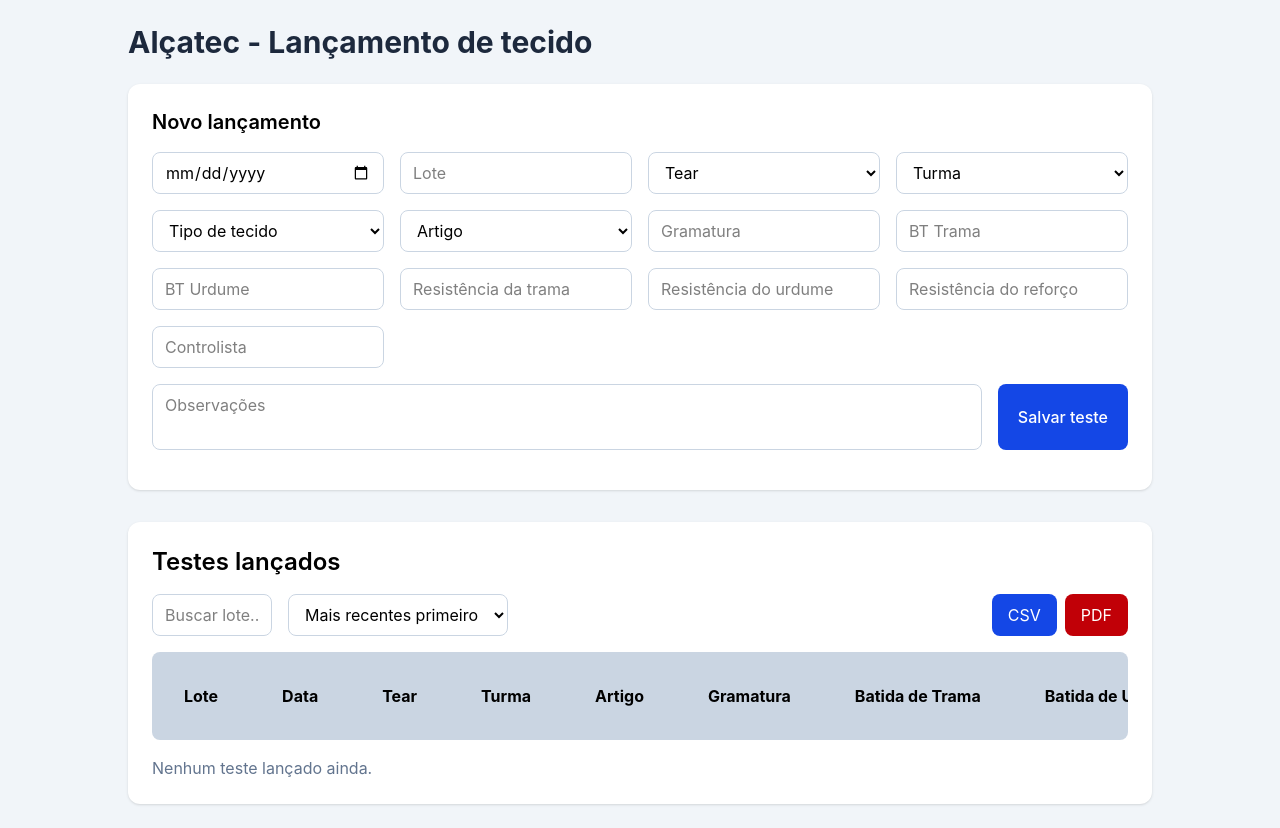
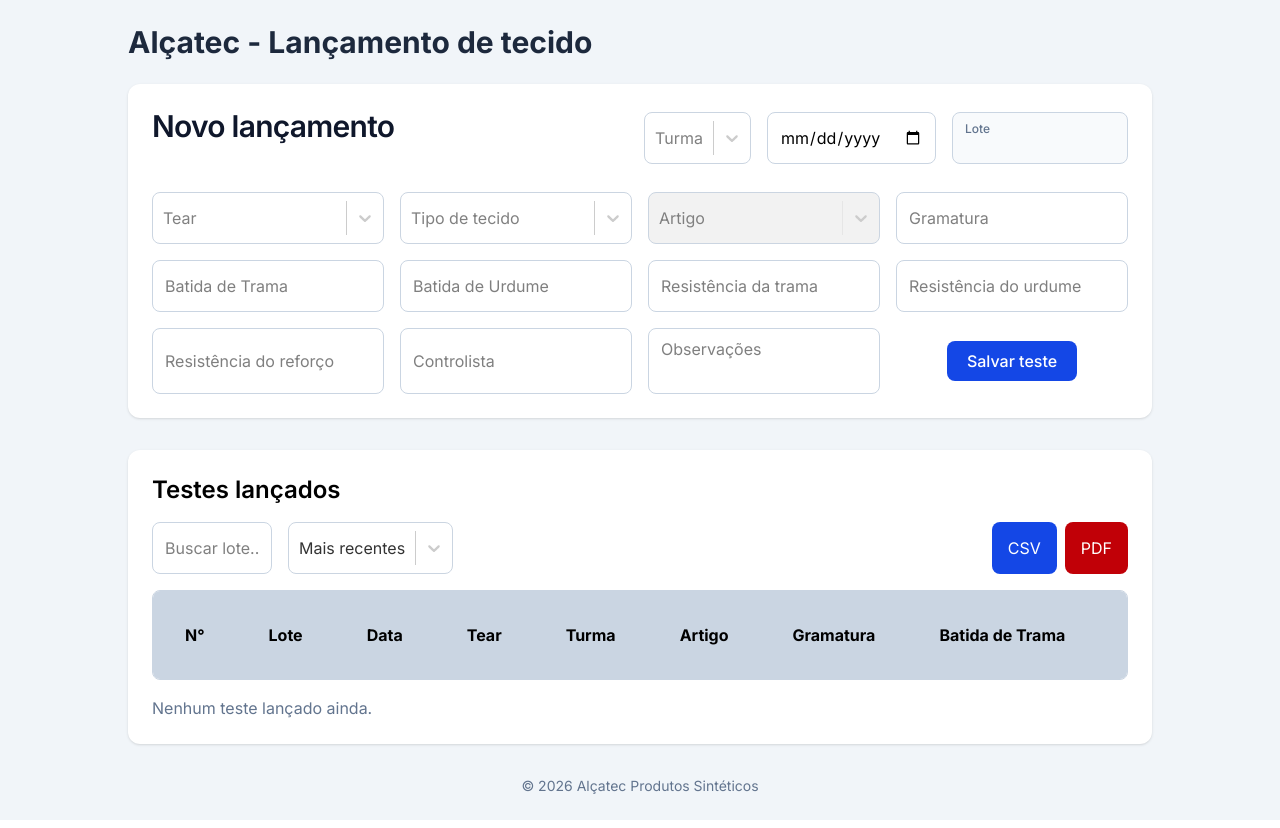
Before and after one commit to davifreitascript/sistema-qualidade, a React (Vite) app: page / in a window 1280 px wide. Built offline with nearby package versions, Linux system fonts and the light colour scheme.

Commit message:
Alterações nas posições dos inputs/selects para uma melhor navegação. Pequenas melhorias na tabela para uma melhor visualização.

```diff
--- a/package.json
+++ b/package.json
@@ -10,12 +10,14 @@
     "preview": "vite preview"
   },
   "dependencies": {
+    "@fontsource/inter": "^5.2.8",
     "@tailwindcss/vite": "^4.3.2",
     "jspdf": "^4.2.1",
     "jspdf-autotable": "^5.0.8",
     "lucide-react": "^1.23.0",
     "react": "^19.2.7",
     "react-dom": "^19.2.7",
+    "react-select": "^5.10.2",
     "tailwindcss": "^4.3.2"
   },
   "devDependencies": {
--- a/src/Home.tsx
+++ b/src/Home.tsx
@@ -39,6 +39,10 @@ export default function Home() {
   function salvarTeste(event: React.FormEvent<HTMLFormElement>) {
     event.preventDefault();
 
+    const turmaAtual = form.turma;
+    const dataAtual = form.data;
+    const loteAtual = form.lote;
+
     if (testeEditandoId) {
       setTestes(
         testes.map((teste) =>
@@ -47,7 +51,12 @@ export default function Home() {
       );
 
       setTesteEditandoId(null);
-      setForm(formInicial);
+      setForm({
+        ...formInicial,
+        data: dataAtual,
+        lote: loteAtual,
+        turma: turmaAtual,
+      });
       return;
     }
 
@@ -57,7 +66,12 @@ export default function Home() {
     };
 
     setTestes([novoTeste, ...testes]);
-    setForm(formInicial);
+    setForm({
+      ...formInicial,
+      data: dataAtual,
+      lote: loteAtual,
+      turma: turmaAtual,
+    });
   }
 
   function editarTeste(teste: TesteTecido) {
@@ -104,6 +118,10 @@ export default function Home() {
           cancelar={() => setTesteParaExcluir(null)}
           confirmar={confirmarExclusao} />
       )}
+
+      <footer className="mt-8 text-center text-sm text-slate-500 select-none">
+        © {new Date().getFullYear()} Alçatec Produtos Sintéticos
+      </footer>
     </div>
   );
 }
--- a/src/components/FormularioTeste.tsx
+++ b/src/components/FormularioTeste.tsx
@@ -1,8 +1,8 @@
 import type { FormTesteTecido, TipoTecido } from "../types/teste";
 import { artigosPorTipo } from "../data/artigos";
 import { teares } from "../data/teares";
-/* import { avaliarBatida } from "../utils/avaliarBatida"; */
 import { gerarLotePorData } from "../utils/gerarLote";
+import Select from "react-select";
 
 type Props = {
   form: FormTesteTecido;
@@ -31,14 +31,65 @@ export function FormularioTeste({
     }));
   }
 
+  const opcoesTear = teares.map((tear) => ({
+    value: tear,
+    label: tear,
+  }));
+
+  const opcoesTurma = [
+    { value: "A", label: "Turma A" },
+    { value: "B", label: "Turma B" },
+  ];
+
+  const opcoesTipoTecido = [
+    { value: "leve", label: "Tecido leve" },
+    { value: "pesado", label: "Tecido pesado" },
+  ];
+
+  const opcoesArtigo = form.tipoTecido
+    ? artigosPorTipo[form.tipoTecido as TipoTecido].map((artigo) => ({
+      value: artigo.codigo,
+      label: artigo.nome,
+    }))
+    : [];
+
+  const selectStyles = {
+    control: (base: any) => ({
+      ...base,
+      minHeight: "52px",
+      borderRadius: "0.5rem",
+      borderColor: "#cbd5e1",
+      boxShadow: "none",
+    }),
+    menu: (base: any) => ({
+      ...base,
+      borderRadius: "0.75rem",
+      overflow: "hidden",
+    }),
+  };
+
   return (
     <form
       onSubmit={salvarTeste}
-      className="mb-8 rounded-xl bg-white p-6 shadow"
-    >
-      <h2 className="mb-4 text-xl font-semibold">Novo lançamento</h2>
+      className="mb-8 rounded-xl bg-white p-6 shadow">
 
-      <div className="grid grid-cols-1 gap-4 md:grid-cols-4">
+      <div className="mb-6 flex flex-col gap-3 md:flex-row md:items-center md:justify-between">
+        <h2 className="mb-6 text-3xl font-semibold tracking-tight text-slate-900">Novo lançamento</h2>
+
+        <div className="md:flex md:items-center gap-4 grid grid-cols-1">
+
+          <Select
+            options={opcoesTurma}
+            styles={selectStyles}
+            placeholder="Turma"
+            value={opcoesTurma.find((opcao) => opcao.value === form.turma) || null}
+            onChange={(opcao) =>
+              setForm((prev) => ({
+                ...prev,
+                turma: opcao?.value || "",
+              }))
+            }
+          />
 
           <input
             type="date"
@@ -46,6 +97,10 @@ export function FormularioTeste({
             value={form.data}
             onChange={(event) => {
               const data = event.target.value;
+
+              const ano = data.split("-")[0];
+
+              if (ano.length > 4) return;
 
               setForm((prev) => ({
                 ...prev,
@@ -57,92 +112,66 @@ export function FormularioTeste({
             required
           />
 
-        <input
-          className="input"
-          name="lote"
-          placeholder="Lote"
-          value={form.lote}
-          onChange={atualizarCampo}
-          readOnly
-          required
+          <div className="input rounded-lg border border-slate-300 bg-slate-50 min-w-44 px-4 py-2 text-left">
+            <span className="block text-xs font-medium text-slate-500 select-none">Lote</span>
+
+            <strong className="block text-lg text-slate-800">
+              {form.lote || ""}
+            </strong>
+          </div>
+        </div>
+      </div>
+
+      <div className="grid grid-cols-1 gap-4 md:grid-cols-4">
+
+        <Select
+          options={opcoesTear}
+          styles={selectStyles}
+          placeholder="Tear"
+          value={opcoesTear.find((opcao) => opcao.value === form.tear) || null}
+          onChange={(opcao) =>
+            setForm((prev) => ({
+              ...prev,
+              tear: opcao?.value || "",
+            }))
+          }
         />
 
-        <select
-          className="input"
-          name="tear"
-          value={form.tear}
-          onChange={atualizarCampo}
-          required
-        >
-          <option value="" disabled hidden>
-            Tear
-          </option>
-
-          {teares.map((tear) => (
-            <option key={tear} value={tear}>
-              {tear}
-            </option>
-          ))}
-        </select>
-
-        <select
-          className="input"
-          name="turma"
-          value={form.turma}
-          onChange={atualizarCampo}
-          required
-        >
-          <option value="" disabled hidden>
-            Turma
-          </option>
-
-          <option value="A">Turma A</option>
-          <option value="B">Turma B</option>
-        </select>
-
-        <select
-          className="input"
-          name="tipoTecido"
-          value={form.tipoTecido}
-          onChange={(event) =>
+        <Select
+          options={opcoesTipoTecido}
+          styles={selectStyles}
+          placeholder="Tipo de tecido"
+          value={
+            opcoesTipoTecido.find((opcao) => opcao.value === form.tipoTecido) || null
+          }
+          onChange={(opcao) =>
             setForm((prev) => ({
               ...prev,
-              tipoTecido: event.target.value as TipoTecido,
+              tipoTecido: (opcao?.value || "") as "" | TipoTecido,
               artigo: "",
             }))
           }
-          required
-        >
-          <option value="" disabled hidden>
-            Tipo de tecido
-          </option>
+        />
 
-          <option value="leve">Tecido leve</option>
-          <option value="pesado">Tecido pesado</option>
-        </select>
-
-        <select
-          className="input"
-          name="artigo"
-          value={form.artigo}
-          onChange={atualizarCampo}
-          disabled={!form.tipoTecido}
-          required
-        >
-          <option value="" disabled hidden>
-            Artigo
-          </option>
-
-          {form.tipoTecido &&
-            artigosPorTipo[form.tipoTecido as TipoTecido].map((artigo) => (
-              <option key={artigo.codigo} value={artigo.codigo}>
-                {artigo.nome}
-              </option>
-            ))}
-        </select>
+        <Select
+          options={opcoesArtigo}
+          styles={selectStyles}
+          placeholder="Artigo"
+          isDisabled={!form.tipoTecido}
+          value={opcoesArtigo.find((opcao) => opcao.value === form.artigo) || null}
+          onChange={(opcao) =>
+            setForm((prev) => ({
+              ...prev,
+              artigo: opcao?.value || "",
+            }))
+          }
+        />
 
         <input
           className="input"
+          type="number"
+          min="0"
+          step="0.01"
           name="gramatura"
           placeholder="Gramatura"
           value={form.gramatura}
@@ -152,8 +181,11 @@ export function FormularioTeste({
         <div>
           <input
             className="input w-full"
+            type="number"
+            min="0"
+            step="0.01"
             name="batidaTrama"
-            placeholder="BT Trama"
+            placeholder="Batida de Trama"
             value={form.batidaTrama}
             onChange={atualizarCampo}
           />
@@ -162,8 +194,11 @@ export function FormularioTeste({
         <div>
           <input
             className="input w-full"
+            type="number"
+            min="0"
+            step="0.01"
             name="batidaUrdume"
-            placeholder="BT Urdume"
+            placeholder="Batida de Urdume"
             value={form.batidaUrdume}
             onChange={atualizarCampo}
           />
@@ -172,6 +207,7 @@ export function FormularioTeste({
         <input
           className="input"
           type="number"
+          min="0"
           step="0.01"
           name="resistenciaTrama"
           placeholder="Resistência da trama"
@@ -182,6 +218,7 @@ export function FormularioTeste({
         <input
           className="input"
           type="number"
+          min="0"
           step="0.01"
           name="resistenciaUrdume"
           placeholder="Resistência do urdume"
@@ -192,6 +229,7 @@ export function FormularioTeste({
         <input
           className="input"
           type="number"
+          min="0"
           step="0.01"
           name="resistenciaReforco"
           placeholder="Resistência do reforço"
@@ -207,20 +245,19 @@ export function FormularioTeste({
           onChange={atualizarCampo}
         />
 
-      </div>
-
-      <div className="my-4 flex flex-col justify-between gap-4 md:flex-row">
         <textarea
-          className="input  resize-none md:flex-1 col-span-3"
+          className="input resize-none"
           name="observacoes"
           placeholder="Observações"
           value={form.observacoes}
           onChange={atualizarCampo} />
 
+        <div className="flex w-full justify-center items-center ">
           <button className="rounded-lg bg-blue-700 px-5 py-2 font-medium text-white hover:bg-blue-800">
             {testeEditandoId ? "Salvar alterações" : "Salvar teste"}
           </button>
         </div>
+      </div>
     </form>
   );
 }
--- a/src/components/TabelaTestes.tsx
+++ b/src/components/TabelaTestes.tsx
@@ -2,6 +2,7 @@ import type { TesteTecido } from "../types/teste";
 import { formatarData } from "../utils/formatarData";
 import { exportarCSV } from "../utils/exportarCSV";
 import { exportarPDF } from "../utils/exportarPDF";
+import Select from "react-select";
 
 type Props = {
   testes: TesteTecido[];
@@ -24,41 +25,75 @@ export function TabelaTestes({
   editarTeste,
   solicitarExclusao,
 }: Props) {
+
+  const selectStyles = {
+    container: (base: any) => ({
+      ...base,
+      position: "relative",
+    }),
+
+    control: (base: any) => ({
+      ...base,
+      minHeight: "52px",
+      borderRadius: "0.5rem",
+      borderColor: "#cbd5e1",
+      boxShadow: "none",
+    }),
+
+    menu: (base: any) => ({
+      ...base,
+      position: "absolute",
+      top: "100%",
+      marginTop: "4px",
+      borderRadius: "0.75rem",
+      overflow: "hidden",
+      zIndex: 9999,
+    }),
+  };
+
   return (
     <div className="rounded-xl bg-white p-6 shadow">
       <h2 className="mb-4 text-2xl font-semibold">Testes lançados</h2>
 
       <div className="flex flex-col justify-between gap-3 md:flex-row">
-        <div className="flex gap-4 w-60 md:w-full">
+        <div className="relative z-30 flex gap-4 mb-4 items-center">
           <input
-            className="input mb-4 w-30"
+            className="input w-30"
             placeholder="Buscar lote..."
             value={filtroLote}
             onChange={(event) => setFiltroLote(event.target.value)}
           />
 
-          <select
-            className="input mb-4 min-w-55"
-            value={ordemAdicao}
-            onChange={(event) =>
-              setOrdemAdicao(event.target.value as "recente" | "antigo")
+          <Select
+            className=""
+            styles={selectStyles}
+            menuPlacement="bottom"
+            options={[
+              { value: "recente", label: "Mais recentes" },
+              { value: "antigo", label: "Mais antigos" },
+            ]}
+            value={
+              [
+                { value: "recente", label: "Mais recentes" },
+                { value: "antigo", label: "Mais antigos" },
+              ].find((opcao) => opcao.value === ordemAdicao) || null
             }
-          >
-            <option value="recente">Mais recentes primeiro</option>
-            <option value="antigo">Mais antigos primeiro</option>
-          </select>
+            onChange={(opcao) =>
+              setOrdemAdicao((opcao?.value || "recente") as "recente" | "antigo")
+            }
+          />
         </div>
 
         <div className="flex gap-2">
           <button
-            onClick={() => exportarCSV(testes)}
+            onClick={() => exportarCSV(testesFiltrados)}
             className="mb-4 rounded-lg bg-blue-700 px-4 py-2 text-white hover:bg-blue-800"
           >
             CSV
           </button>
 
           <button
-            onClick={() => exportarPDF(testes)}
+            onClick={() => exportarPDF(testesFiltrados)}
             className="mb-4 rounded-lg bg-red-700 px-4 py-2 text-white hover:bg-red-800"
           >
             PDF
@@ -66,10 +101,11 @@ export function TabelaTestes({
         </div>
       </div>
 
-      <div className="max-h-105 overflow-auto rounded-lg">
+      <div className="relative z-10 max-h-105 overflow-auto rounded-lg border border-slate-300">
         <table className="min-w-375 w-full border-collapse text-center align-middle">
           <thead className="sticky top-0 z-10">
             <tr className="bg-slate-300">
+              <th className="px-8 py-8 whitespace-nowrap">N°</th>
               <th className="px-8 py-8 whitespace-nowrap">Lote</th>
               <th className="px-8 py-8 whitespace-nowrap">Data</th>
               <th className="px-8 py-8 whitespace-nowrap">Tear</th>
@@ -88,8 +124,9 @@ export function TabelaTestes({
           </thead>
 
           <tbody>
-            {testesFiltrados.map((teste) => (
+            {testesFiltrados.map((teste, index) => (
               <tr key={teste.id}>
+                <td className="border border-slate-300 p-2">{index + 1}</td>
                 <td className="border border-slate-300 p-2">{teste.lote}</td>
                 <td className="border border-slate-300 p-2">
                   {formatarData(teste.data)}
--- a/src/index.css
+++ b/src/index.css
@@ -1,5 +1,9 @@
 @import "tailwindcss";
 
+body {
+  font-family: "Inter", sans-serif;
+}
+
 .input {
-  @apply rounded-lg border border-slate-300 px-3 py-2 outline-none focus:border-blue-600 focus:ring-2 focus:ring-blue-100;
+  @apply min-h-13 rounded-lg border border-slate-300 px-3 py-2 outline-none focus:border-blue-600 focus:ring-2 focus:ring-blue-100;
 }
--- a/src/main.tsx
+++ b/src/main.tsx
@@ -1,3 +1,7 @@
+import "@fontsource/inter/400.css";
+import "@fontsource/inter/500.css";
+import "@fontsource/inter/600.css";
+import "@fontsource/inter/700.css";
 import { StrictMode } from 'react'
 import { createRoot } from 'react-dom/client'
 import './index.css'
--- a/src/utils/exportarPDF.ts
+++ b/src/utils/exportarPDF.ts
@@ -21,6 +21,7 @@ export function exportarPDF(testes: TesteTecido[]) {
     autoTable(doc, {
         startY: 22,
         head: [[
+            "N°",
             "Data",
             "Lote",
             "Tear",
@@ -36,7 +37,8 @@ export function exportarPDF(testes: TesteTecido[]) {
             "Observações",
         ]],
 
-        body: testes.map((teste) => [
+        body: testes.map((teste, index) => [
+            index + 1,
             teste.lote,
             formatarData(teste.data),
             teste.tear,
```
Also changed, not shown: 1 other file (tests, documents, lock files or other folders). Lines whose indentation alone changed are shown as unchanged.
